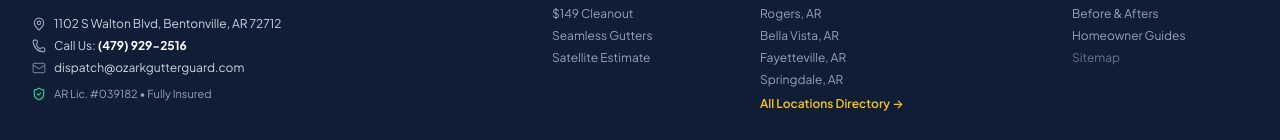
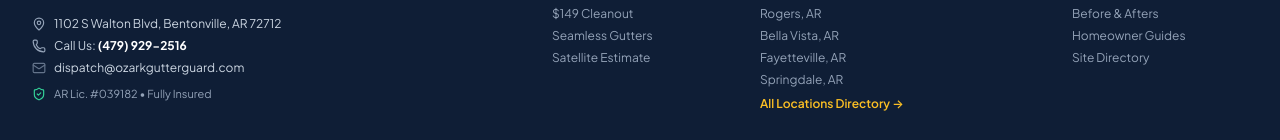
Before and after one commit to deimaxax/ozarkgutterguard, a Next.js app: page / in a window 1280 px wide. Shown: the part 7032-7172 px from the top of the page. Built offline with nearby package versions, Linux system fonts and the light colour scheme.

Commit message:
Remove raw sitemap link from footer and clean up metadata descriptions

```diff
--- a/src/app/layout.tsx
+++ b/src/app/layout.tsx
@@ -21,7 +21,7 @@ export const metadata: Metadata = {
     default: 'Best Gutter Guards Northwest Arkansas | Micro Mesh Installers Near Me | Ozark Gutter Guard Co.',
     template: '%s | Ozark Gutter Guard Co.'
   },
-  description: 'Best gutter guards in Northwest Arkansas. Surgical 316 stainless micro mesh installers near you in Bentonville, Bella Vista, Rogers, Fayetteville & Springdale. Save $3,000+ vs LeafFilter.',
+  description: 'Northwest Arkansas gutter protection specialists. Marine-grade 316 stainless steel micro-mesh installers serving Bentonville, Bella Vista, Rogers, Fayetteville & Springdale. 10-Year No-Clog Guarantee.',
   keywords: [
     'gutter guards northwest arkansas',
     'bentonville gutter guards',
@@ -31,7 +31,6 @@ export const metadata: Metadata = {
     'springdale gutter guards',
     'pine needle gutter guard',
     'micro mesh gutter guard NWA',
-    'leaffilter alternative arkansas',
     'gutter cleaning bentonville'
   ],
   authors: [{ name: 'Ozark Gutter Guard Co.', url: 'https://ozarkgutterguard.com' }],
@@ -47,7 +46,7 @@ export const metadata: Metadata = {
   },
   openGraph: {
     title: 'Ozark Gutter Guard Co. | Northwest Arkansas Gutter Protection',
-    description: 'Get an accurate instant satellite quote in 90 seconds. 10-Year No-Clog Guarantee with surgical 316 stainless steel micro-mesh.',
+    description: 'Get an accurate instant price range in 30 seconds. 10-Year No-Clog Guarantee with marine-grade 316 stainless steel micro-mesh.',
     url: 'https://ozarkgutterguard.com',
     siteName: 'Ozark Gutter Guard Co.',
     locale: 'en_US',
--- a/src/components/Footer.tsx
+++ b/src/components/Footer.tsx
@@ -144,9 +144,9 @@ export default function Footer() {
                 </Link>
               </li>
               <li>
-                <a href="/sitemap.xml" target="_blank" rel="noopener noreferrer" className="text-slate-500 hover:text-slate-400">
-                  Sitemap
-                </a>
+                <Link href="/site-directory" className="hover:text-white transition">
+                  Site Directory
+                </Link>
               </li>
             </ul>
           </div>
```
